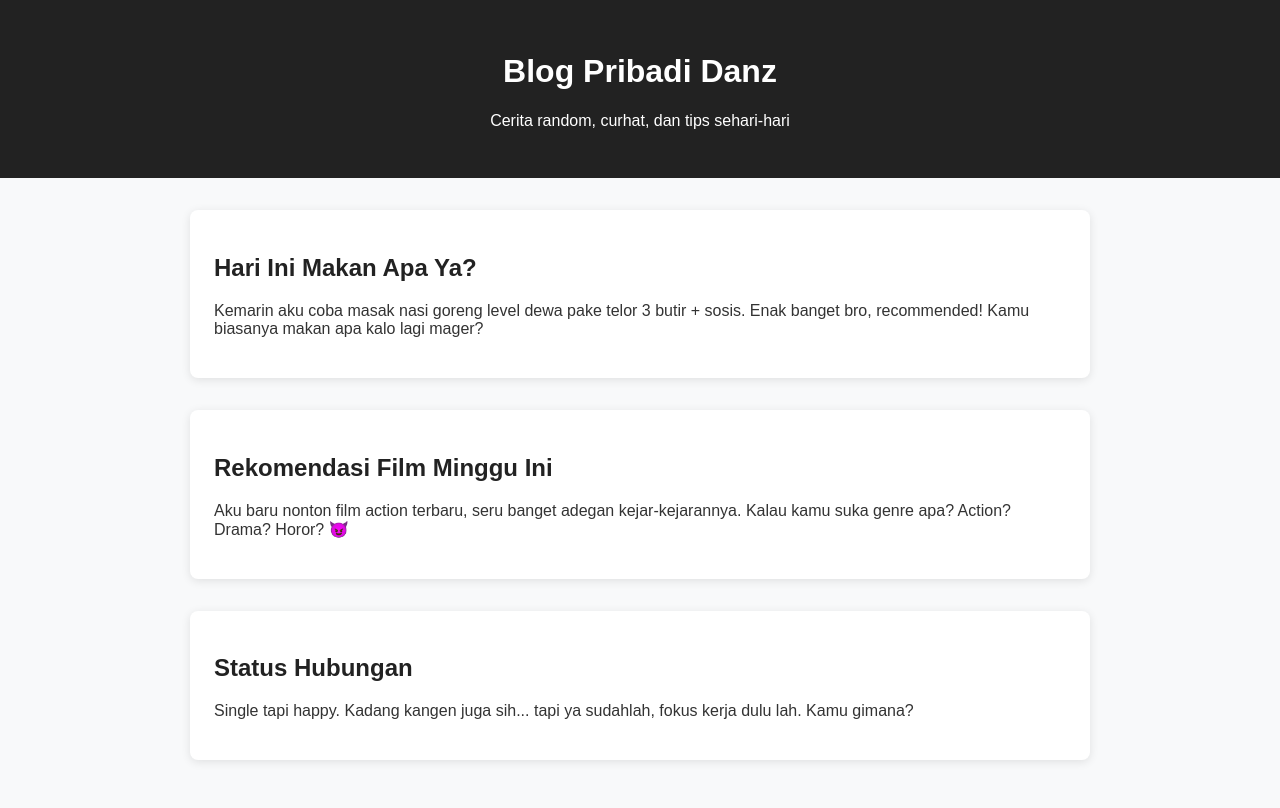
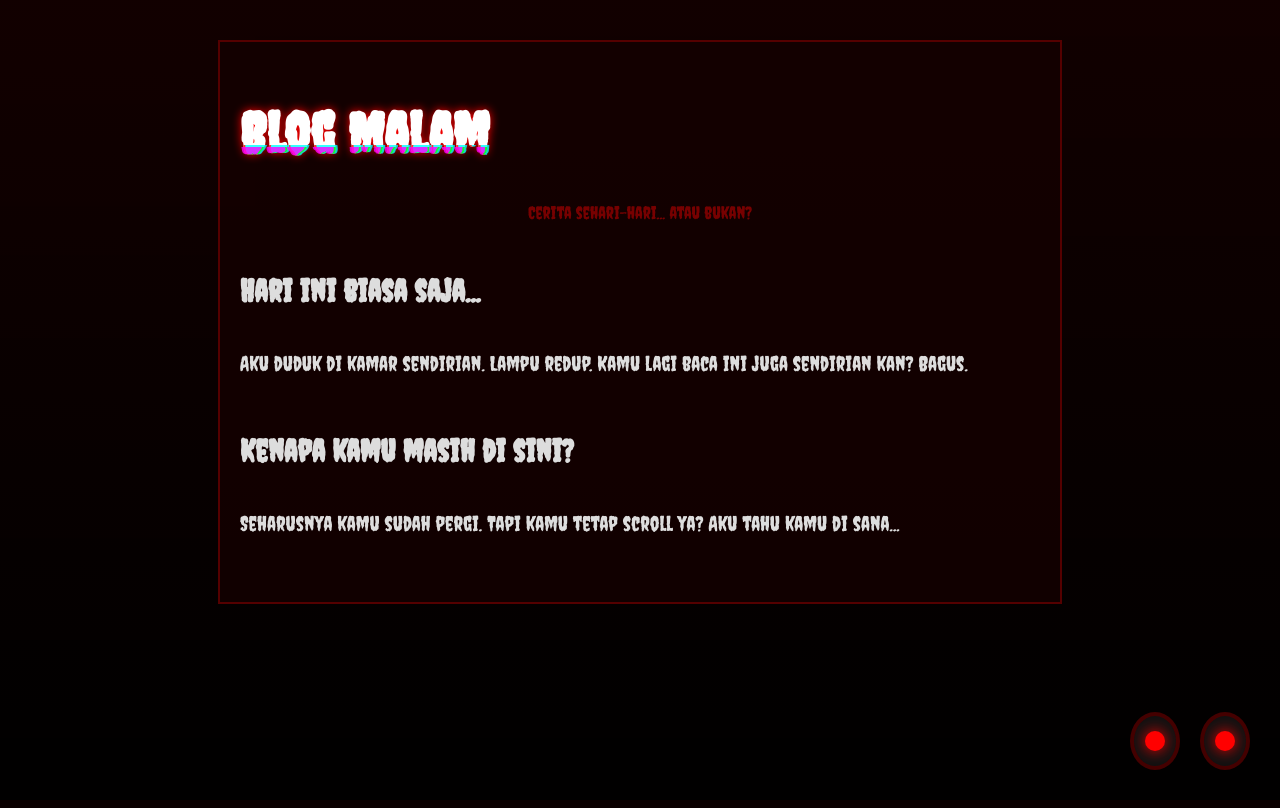
Before and after one commit to DanzGD/MyBlog, a plain HTML site: page index.html in a window 1280 px wide. Drawn offline with Linux system fonts and the light colour scheme.

Commit message:
Update index.html

```diff
--- a/index.html
+++ b/index.html
@@ -1,146 +1,236 @@
 <!DOCTYPE html>
 <html lang="id">
 <head>
-  <meta charset="UTF-8" />
-  <meta name="viewport" content="width=device-width, initial-scale=1.0"/>
-  <title>Selamat Datang di Blogku - Cerita Sehari-hari</title>
+  <meta charset="UTF-8">
+  <meta name="viewport" content="width=device-width, initial-scale=1.0">
+  <title>Blog Malam - Cerita Biasa Saja...</title>
   <style>
+    @import url('https://fonts.googleapis.com/css2?family=Creepster&display=swap');
+
     body {
       margin: 0;
-      font-family: Arial, sans-serif;
-      background: #f8f9fa;
-      color: #333;
-      transition: all 0.4s;
+      padding: 0;
+      background: #0a0000;
+      color: #ddd;
+      font-family: 'Creepster', cursive;
+      overflow-x: hidden;
+      cursor: url('https://i.imgur.com/8Y5Zf3K.png'), auto; /* cursor creepy (bisa ganti) */
     }
-    header {
-      background: #222;
-      color: white;
-      padding: 2rem;
-      text-align: center;
+
+    /* Background static + pulse merah */
+    body::before {
+      content: '';
+      position: fixed;
+      inset: 0;
+      background: linear-gradient(rgba(139,0,0,0.07), rgba(0,0,0,0.9));
+      animation: static 0.08s steps(5) infinite, pulse 4s infinite alternate;
+      pointer-events: none;
+      z-index: -1;
     }
+
+    @keyframes static {
+      0% { background-position: 0 0; }
+      100% { background-position: 100% 100%; }
+    }
+    @keyframes pulse {
+      0% { opacity: 0.6; }
+      100% { opacity: 1; }
+    }
+
+    /* Glitch text */
+    .glitch {
+      position: relative;
+      color: #fff;
+      font-size: 3.5rem;
+      text-shadow: 0 0 10px #f00;
+      animation: glitch 2s infinite;
+    }
+    .glitch::before, .glitch::after {
+      content: attr(data-text);
+      position: absolute;
+      top: 0; left: 0;
+      width: 100%; height: 100%;
+      opacity: 0.8;
+    }
+    .glitch::before {
+      animation: glitch-anim 1.2s infinite linear alternate-reverse;
+      color: #0ff;
+      left: 2px;
+      text-shadow: -2px 0 #f00;
+    }
+    .glitch::after {
+      animation: glitch-anim2 0.8s infinite linear alternate-reverse;
+      color: #f0f;
+      left: -2px;
+      text-shadow: 2px 0 #0f0;
+    }
+
+    @keyframes glitch-anim {
+      0% { clip: rect(20px, 9999px, 60px, 0); }
+      20% { clip: rect(80px, 9999px, 120px, 0); }
+      40% { clip: rect(40px, 9999px, 90px, 0); }
+      60% { clip: rect(70px, 9999px, 110px, 0); }
+      80% { clip: rect(30px, 9999px, 70px, 0); }
+      100% { clip: rect(50px, 9999px, 100px, 0); }
+    }
+    @keyframes glitch-anim2 {
+      0% { clip: rect(10px, 9999px, 50px, 0); }
+      20% { clip: rect(60px, 9999px, 100px, 0); }
+      40% { clip: rect(30px, 9999px, 80px, 0); }
+      60% { clip: rect(90px, 9999px, 140px, 0); }
+      80% { clip: rect(20px, 9999px, 60px, 0); }
+      100% { clip: rect(40px, 9999px, 90px, 0); }
+    }
+
     .container {
-      max-width: 900px;
-      margin: 0 auto;
-      padding: 2rem;
+      max-width: 800px;
+      margin: 40px auto;
+      padding: 20px;
+      background: rgba(20,0,0,0.85);
+      border: 2px solid #500;
     }
-    article {
-      background: white;
-      padding: 1.5rem;
-      margin-bottom: 2rem;
-      border-radius: 8px;
-      box-shadow: 0 2px 10px rgba(0,0,0,0.1);
+
+    .story {
+      margin: 40px 0;
+      line-height: 1.8;
+      font-size: 1.3rem;
     }
-    h2 { color: #222; }
-    .normal-content { display: block; }
 
-    /* Jump scare layer - awalnya disembunyikan */
-    #jumpscare {
+    /* Eyes following */
+    #eyes {
+      position: fixed;
+      bottom: 30px;
+      right: 30px;
+      z-index: 999;
+      width: 120px;
+      display: flex;
+      gap: 20px;
+    }
+    .eye {
+      width: 50px;
+      height: 50px;
+      background: #111;
+      border-radius: 50%;
+      position: relative;
+      overflow: hidden;
+      border: 4px solid #400;
+    }
+    .pupil {
+      width: 20px;
+      height: 20px;
+      background: #f00;
+      border-radius: 50%;
+      position: absolute;
+      top: 50%;
+      left: 50%;
+      transform: translate(-50%, -50%);
+      transition: all 0.1s;
+      box-shadow: 0 0 15px #f00;
+    }
+
+    .jumpscare {
       position: fixed;
       inset: 0;
       background: black;
-      z-index: 9999;
       display: none;
       align-items: center;
       justify-content: center;
-      overflow: hidden;
+      z-index: 9999;
     }
-    #jumpscare img {
-      max-width: 100%;
-      max-height: 100%;
-      object-fit: contain;
-      opacity: 0;
-      transition: opacity 0.1s;
-    }
-    #jumpscare.active img {
-      opacity: 1;
-    }
-    /* Efek kedip-kedip gelap */
-    .flicker {
-      animation: flicker 0.08s infinite alternate;
-    }
-    @keyframes flicker {
-      0% { opacity: 1; }
-      100% { opacity: 0.4; }
+    .jumpscare img {
+      max-height: 95vh;
+      filter: brightness(1.3);
     }
   </style>
 </head>
 <body>
 
-  <div class="normal-content">
-    <header>
-      <h1>Blog Pribadi Danz</h1>
-      <p>Cerita random, curhat, dan tips sehari-hari</p>
-    </header>
+  <div class="container">
+    <h1 class="glitch" data-text="Blog Malam">Blog Malam</h1>
+    <p style="text-align:center; color:#700; font-size:1.1rem;">Cerita sehari-hari... atau bukan?</p>
 
-    <div class="container">
-      <article>
-        <h2>Hari Ini Makan Apa Ya?</h2>
-        <p>Kemarin aku coba masak nasi goreng level dewa pake telor 3 butir + sosis. Enak banget bro, recommended! Kamu biasanya makan apa kalo lagi mager?</p>
-      </article>
+    <div class="story" id="story1">
+      <h2>Hari ini biasa saja...</h2>
+      <p>Aku duduk di kamar sendirian. Lampu redup. Kamu lagi baca ini juga sendirian kan? Bagus.</p>
+    </div>
 
-      <article>
-        <h2>Rekomendasi Film Minggu Ini</h2>
-        <p>Aku baru nonton film action terbaru, seru banget adegan kejar-kejarannya. Kalau kamu suka genre apa? Action? Drama? Horor? 😈</p>
-      </article>
-
-      <article>
-        <h2>Status Hubungan</h2>
-        <p>Single tapi happy. Kadang kangen juga sih... tapi ya sudahlah, fokus kerja dulu lah. Kamu gimana?</p>
-      </article>
+    <div class="story" id="story2">
+      <h2>Kenapa kamu masih di sini?</h2>
+      <p>Seharusnya kamu sudah pergi. Tapi kamu tetap scroll ya? Aku tahu kamu di sana...</p>
     </div>
   </div>
 
-  <!-- Jump scare element -->
-  <div id="jumpscare">
-    <img src="https://i.imgur.com/0iZfXh.jpg" alt="JUMPSCARE" id="scareImg"> <!-- Ganti link gambar serem kamu -->
+  <!-- Mata ngikutin -->
+  <div id="eyes">
+    <div class="eye"><div class="pupil" id="pupil1"></div></div>
+    <div class="eye"><div class="pupil" id="pupil2"></div></div>
   </div>
 
-  <audio id="scream" preload="auto">
-    <source src="https://www.soundjay.com/human/female-scream-1.mp3" type="audio/mpeg">
-    <!-- Alternatif link audio serem (cari sendiri di freesound.org atau youtube converter, pastikan format mp3) -->
-    <!-- Contoh lain: https://assets.mixkit.co/sfx/preview/mixkit-female-horror-scream-1003.mp3 -->
+  <!-- Jumpscare layer -->
+  <div class="jumpscare" id="jumpscare">
+    <img src="scary.jpg" id="scareImg" alt="...">
+  </div>
+
+  <!-- Audio napas hantu (loop pelan) -->
+  <audio id="breathing" loop autoplay>
+    <source src="https://www.orangefreesounds.com/wp-content/uploads/2019/08/Horror-scary-breathing.mp3" type="audio/mpeg">
   </audio>
 
   <script>
-    // Durasi sebelum jumpscare muncul (dalam milidetik)
-    // 8000 = 8 detik, cocok buat orang mulai baca-baca dulu
-    const delay = 12000; // ubah sesuka hati, 5-20 detik biasanya paling efektif
+    // Mata ngikutin mouse
+    document.addEventListener('mousemove', (e) => {
+      const pupils = document.querySelectorAll('.pupil');
+      pupils.forEach(pupil => {
+        const eye = pupil.parentElement.getBoundingClientRect();
+        const eyeCenterX = eye.left + eye.width / 2;
+        const eyeCenterY = eye.top + eye.height / 2;
+        const angle = Math.atan2(e.clientY - eyeCenterY, e.clientX - eyeCenterX);
+        const distance = Math.min(12, Math.hypot(e.clientX - eyeCenterX, e.clientY - eyeCenterY) / 10);
+        pupil.style.transform = `translate(-50%, -50%) translate(${Math.cos(angle) * distance}px, ${Math.sin(angle) * distance}px)`;
+      });
+    });
 
+    // Teks berubah jadi creepy setelah 8 detik
     setTimeout(() => {
-      // Mainkan audio (beberapa browser blok autoplay → user harus interact dulu)
-      const audio = document.getElementById('scream');
-      audio.volume = 0.9; // agak kenceng tapi ga pecah
-      audio.play().catch(e => console.log("Autoplay dicegah browser"));
+      document.getElementById('story1').innerHTML = `
+        <h2>Hari ini biasa saja...</h2>
+        <p style="color:#900;">Aku duduk di kamar sendirian.<br>Kamu juga sendirian sekarang.<br>Aku bisa mendengar napasmu.</p>
+      `;
+      document.getElementById('story2').innerHTML = `
+        <h2>Kenapa kamu masih di sini?</h2>
+        <p style="color:#900;">Aku tahu kamu takut tutup tab.<br>Aku di belakang kamu sekarang.<br>Jangan menoleh.</p>
+      `;
+    }, 8000);
 
-      // Tampilkan jumpscare
+    // Jumpscare setelah 18 detik + kalau scroll ke bawah
+    setTimeout(() => {
+      triggerJumpscare();
+    }, 18000);
+
+    window.addEventListener('scroll', () => {
+      if (window.scrollY > 300) {
+        triggerJumpscare();
+      }
+    });
+
+    function triggerJumpscare() {
+      const audio = document.getElementById('breathing');
+      audio.volume = 0.4;
+
       const scare = document.getElementById('jumpscare');
       scare.style.display = 'flex';
 
-      // Kasih efek kedip + gambar muncul tiba-tiba
-      setTimeout(() => {
-        scare.classList.add('flicker');
-        document.getElementById('scareImg').style.opacity = '1';
-      }, 100);
+      // Efek kedip + suara jerit tambahan (kalau mau tambah scream.mp3 sendiri)
+      setTimeout(() => scare.style.background = '#300', 150);
+      setTimeout(() => scare.style.background = 'black', 300);
 
-      // Biar tambah ngeri, setelah 3 detik balik normal lagi (opsional)
       setTimeout(() => {
         scare.style.display = 'none';
-        scare.classList.remove('flicker');
-        audio.pause();
-        audio.currentTime = 0;
-      }, 3500); // durasi jumpscare
+      }, 2800);
+    }
 
-    }, delay);
-
-
-    // Bonus: biar lebih addictive → muncul lagi setelah scroll sampai bawah
-    window.addEventListener('scroll', () => {
-      if ((window.innerHeight + window.scrollY) >= document.body.offsetHeight - 100) {
-        // Uncomment kalau mau jumpscare muncul lagi pas scroll ke bawah
-        // setTimeout(() => { /* kode jumpscare lagi */ }, 1500);
-      }
-    });
+    // Volume napas pelan biar unsettling
+    document.getElementById('breathing').volume = 0.25;
   </script>
-
 </body>
 </html>
```
